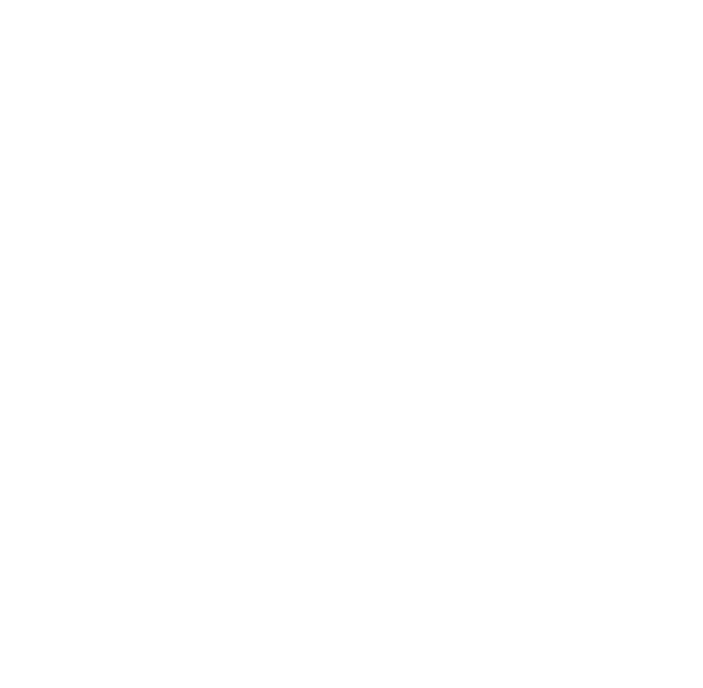
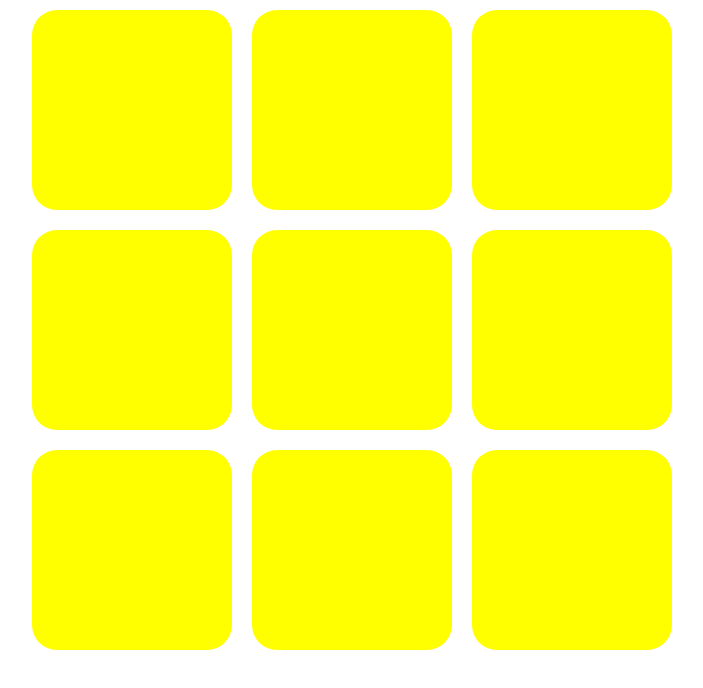
Before and after one commit to cyhuene/learn001, a plain HTML site: page index.html in a window 1280 px wide. Shown: the whole page, without its empty margins (288-991 px from the left). Drawn offline with Linux system fonts and the light colour scheme.

Commit message:
Update index.html

```diff
--- a/index.html
+++ b/index.html
@@ -1,7 +1,44 @@
 <!doctype html>
 <html>
 <head>
-<title></title>
+	<title>九宫格</title>
+	<meta name="viewport" content="width=device-width, initial-scale=1.0">
+	<style>
+		*{
+			margin:0;
+			padding:0;
+		}
+		body{
+			font-size:62.5%;
+			max-width:100%;
+			height:auto;
+		}
+		.wrap{
+			width:66em;
+			height:66em;
+			margin:0 auto;`
+		}
+		.wk1{
+			width:20em;
+			height:20em;
+			background:yellow;
+			float:left;
+			margin:1em;
+			border-radius:2.5em
+		}
+	</style>
 </head>
-<body></body>
+<body>
+	<div class="wrap">
+		<div class="wk1"></div>
+		<div class="wk1"></div>
+		<div class="wk1"></div>
+		<div class="wk1"></div>
+		<div class="wk1"></div>
+		<div class="wk1"></div>
+		<div class="wk1"></div>
+		<div class="wk1"></div>
+		<div class="wk1"></div>
+	</div>
+</body>
 </html>
```
